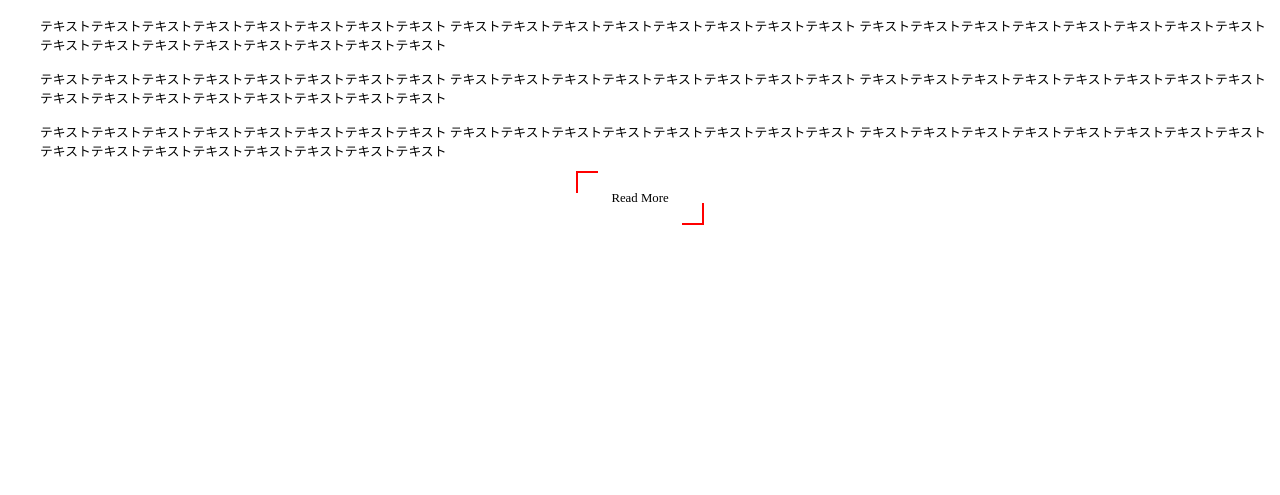
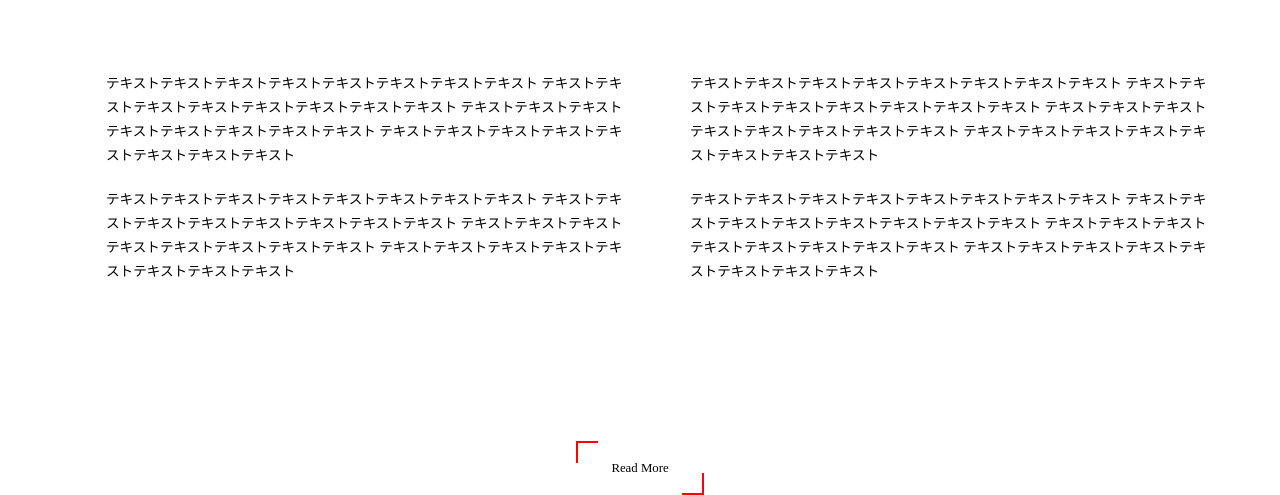
Before and after one commit to yurihoka/practice-website-COFFEE, a plain HTML site: page index.html in a window 1280 px wide. Shown: the part 2237-2732 px from the top of the page. Before the commit the page ends 2462 px from the top, so only its background shows below. Drawn offline with Linux system fonts and the light colour scheme.

Commit message:
revised about part in html and css

```diff
--- a/index.html
+++ b/index.html
@@ -75,10 +75,12 @@
           </dl>
         </div>
       </div>
-      <div class="sec-title">
-        <h2>ABOUT</h2>
-        <div class="section-about">
-          <h3><span class="under">COFFEE</span></h3>
+      <div class="sec-about">
+        <h2 id="about">ABOUT</h2>
+      </div>
+      <h3><span class="under">COFFEE</span></h3>
+      <div class="wrapper">
+        <div class="about-item">
           <ul>
             <li>
               テキストテキストテキストテキストテキストテキストテキストテキスト
@@ -92,6 +94,10 @@
               テキストテキストテキストテキストテキストテキストテキストテキスト
               テキストテキストテキストテキストテキストテキストテキストテキスト
             </li>
+          </ul>
+        </div>
+        <div class="about-item">
+          <ul>
             <li>
               テキストテキストテキストテキストテキストテキストテキストテキスト
               テキストテキストテキストテキストテキストテキストテキストテキスト
@@ -105,9 +111,9 @@
               テキストテキストテキストテキストテキストテキストテキストテキスト
             </li>
           </ul>
-          <a href="#" class="btn">Read More</a>
         </div>
       </div>
+      <a href="#coffee" class="btn">Read More</a>
     </div>
   </body>
 </html>
--- a/style.css
+++ b/style.css
@@ -70,7 +70,8 @@ body {
 }
 
 .wrapper {
-  padding: 0 16px 100px 16px;
+  padding: 15px 16px 80px 16px;
+  text-align: ;
 }
 
 .sec-menu h2 {
@@ -94,6 +95,8 @@ body {
   display: flex;
   flex-wrap: wrap;
   font-size: 0.8rem;
+  background-color: aqua;
+  padding-top: 30px;
 }
 
 .menu-item dt {
@@ -108,32 +111,25 @@ body {
   width: 10%;
 }
 
-.sec-title h2 {
+.sec-about h2 {
   font-size: 2rem;
   background-image: url(img/about.jpg);
+  padding: 30px 0;
   background-position: center;
   background-size: cover;
-  color: white;
-  text-align: center;
-  padding: 15px 0;
-}
-
-.section-about h3 {
   text-align: center;
 }
 
-.section-about ul {
-  font-size: 0.8rem;
+.about-item ul {
+  font-size: 0.85rem;
 }
 
-.section-about li {
+.about-item li {
   list-style-type: none;
-  padding-bottom: 15px;
+  padding-bottom: 20px;
   text-align: left;
-  padding-left: 0px;
   flex-wrap: wrap;
-  width: fit-content;
-  margin: auto;
+  line-height: 1.5rem;
 }
 
 .btn {
@@ -199,7 +195,9 @@ body {
 
   .wrapper {
     display: flex;
+    margin: 60px 40px 60px 40px;
   }
+
 
   .menu-item {
     width: 50%;
@@ -216,4 +214,9 @@ body {
   .menu-item dt {
     width: 80%;
   }
+
+  .about-item {
+    width: 50%;
+    margin: 0 10px;
+  }
 }
```
